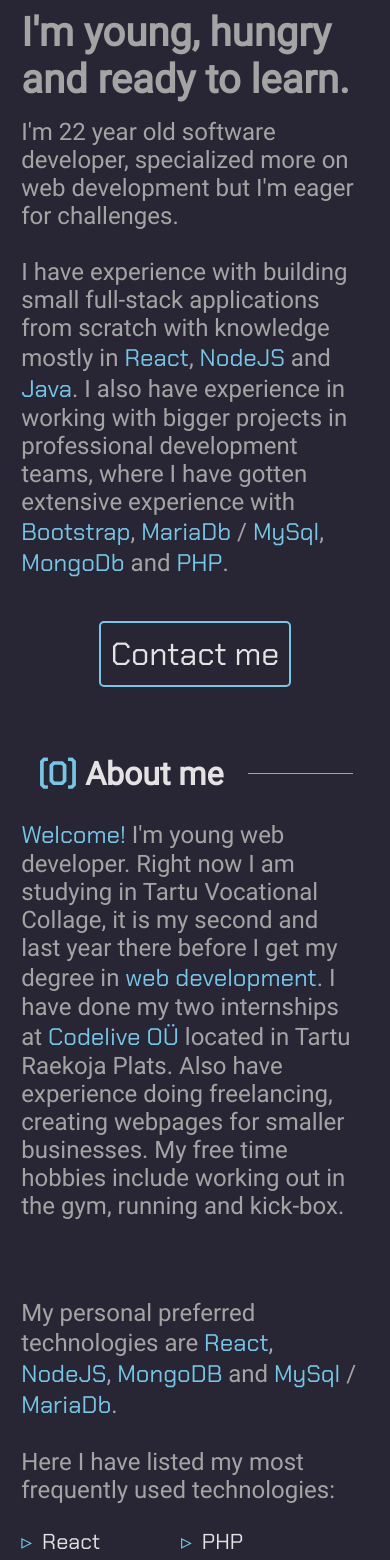
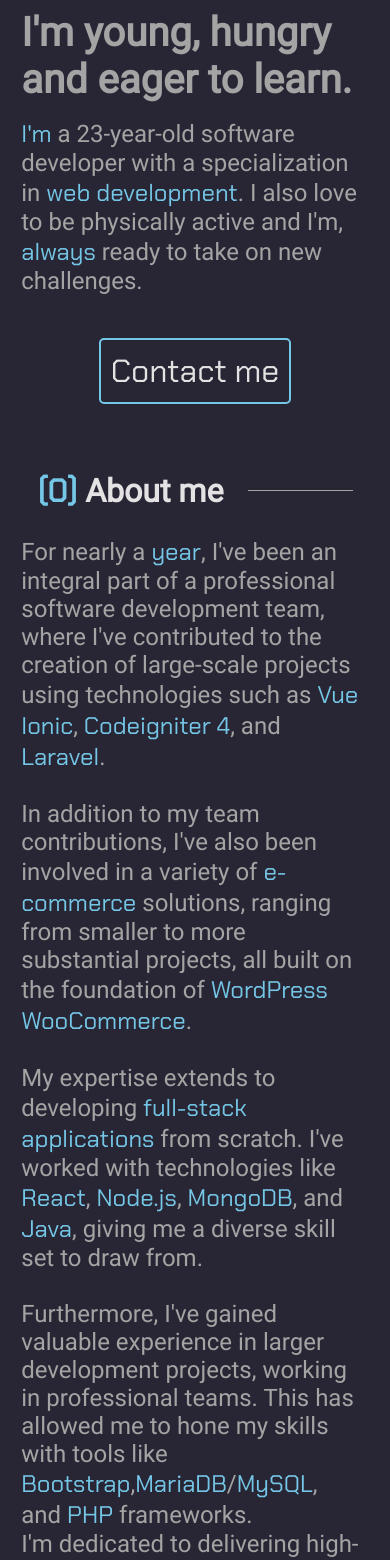
Before and after one commit to SanderPalk/portfolio-3, a React (Create React App) app: page / in a window 390 px wide. Shown: the part 148-1708 px from the top of the page. Built offline with nearby package versions, Linux system fonts and the light colour scheme.

Commit message:
master up-to-date info

```diff
--- a/src/App.css
+++ b/src/App.css
@@ -188,6 +188,7 @@ section.about {
     border-radius: 5px;
     background-color: #75C7E7;
     filter: opacity(80%);
+    transition: 0.4s;
 }
 
 .section-body-wrapper img:hover {
--- a/src/App.js
+++ b/src/App.js
@@ -14,13 +14,18 @@ import linkedIn from './LinkedIn_icon.svg';
 import github from './iconmonstr-github-1.svg';
 
 
-function App() {
+function App()
+{
   const [experienceView, setExperienceView] = useState(2);
 
-    function handleExperienceViewChange(view) {
-        if (view === 1) {
+  function handleExperienceViewChange(view)
+  {
+    if (view === 1)
+    {
       setExperienceView(1)
-        } else if (view === 2) {
+    }
+    else if (view === 2)
+    {
       setExperienceView(2)
     }
   }
@@ -42,15 +47,8 @@ function App() {
         <div>
           <h3>Nice to meet you, I am</h3>
           <h1>Sander Palk.</h1>
-                    <h2>I'm young, hungry and ready to learn.</h2>
-                    <p>I'm 22 year old software developer, specialized more on web development but I'm eager for
-                        challenges. <br/><br/>
-
-                        I have experience with building small full-stack applications from scratch with
-                        knowledge mostly in <span>React</span>, <span>NodeJS</span> and <span>Java</span>. I also have
-                        experience in working with bigger projects in professional development teams, where I have
-                        gotten extensive experience
-                        with <span>Bootstrap</span>, <span>MariaDb</span> / <span>MySql</span>, <span>MongoDb</span> and <span>PHP</span>.<br/>
+          <h2>I'm young, hungry and eager to learn.</h2>
+          <p><span>I'm</span> a 23-year-old software developer with a specialization in <span>web development</span>. I also love to be physically active and I'm, <span>always</span> ready to take on new challenges.<br/>
           </p>
           <div className="contact-me-button">
             <a href="#contact">Contact me</a>
@@ -68,26 +66,35 @@ function App() {
         <div className="section-body-wrapper">
           <div className="section-body-text">
             <p>
-                            <span>Welcome!</span> I'm young web developer. Right now I am studying in Tartu Vocational
-                            Collage, it is my second and last year there before I get my degree
-                            in <span>web development</span>. I have done my two internships
-                            at <span>Codelive OÜ</span> located in Tartu Raekoja Plats. Also have experience doing
-                            freelancing, creating webpages for smaller businesses. My free time hobbies include
-                            working out in the gym, running and kick-box.
+              For nearly a <span>year</span>, I've been an integral part of a professional software development team, where I've contributed to the creation of large-scale projects using technologies
+              such as <span>Vue
+              Ionic</span>, <span>Codeigniter 4</span>, and <span>Laravel</span>.
+              <br/><br/>
+              In addition to my team contributions, I've also been involved in a variety of <span>e-commerce</span> solutions, ranging from smaller to more substantial projects, all built on the
+              foundation of <span>WordPress WooCommerce</span>.
+              <br/><br/>
+              My expertise extends to developing <span>full-stack applications</span> from scratch. I've worked with technologies like <span>React</span>, <span>Node.js</span>, <span>MongoDB</span>,
+              and <span>Java</span>, giving me a diverse skill set to draw from.
+              <br/><br/>
+              Furthermore, I've gained valuable experience in larger development projects, working in professional teams. This has allowed me to hone my skills with tools like <span>Bootstrap</span>,
+              <span>MariaDB</span>/<span>MySQL</span>, and <span>PHP</span> frameworks.
+              <br/>
+              I'm dedicated to delivering high-quality software solutions and continuously expanding my knowledge in the dynamic field of web development."
             </p>
+
             <p>
               My personal preferred technologies
               are <span>React</span>, <span>NodeJS</span>, <span>MongoDB</span> and <span>MySql</span> / <span>MariaDb</span>. <br/><br/>
               Here I have listed my most frequently used technologies:
               <div className="technology-list">
                 <ul>
-                                    <li>React</li>
+                  <li>JavaScript (React, Vue)</li>
                   <li>Bootstrap</li>
                   <li>Wordpress</li>
                   <li>NodeJS</li>
                 </ul>
                 <ul>
-                                    <li>PHP</li>
+                  <li>PHP (CI4, Laravel)</li>
                   <li>Java</li>
                   <li>MySql/MariaDb</li>
                   <li>MongoDb</li>
--- a/src/Responsive.css
+++ b/src/Responsive.css
@@ -1,69 +1,4 @@
-/*@media screen and (max-width: 1800px) {*/
-/*    section#work {*/
-/*        width: 70%;*/
-/*    }*/
-/*    .section-work-body-wrapper {*/
-/*        display: grid;*/
-/*        grid-template-columns: auto auto;*/
-/*        gap: 5%;*/
-/*        margin-bottom: 35%;*/
-/*    }*/
-/*    .section-contact-wrapper ul li {*/
-/*        padding-left: 15%;*/
-/*    }*/
-/*}*/
-
-/*@media screen and (max-width: 1285px) {*/
-/*    section#work {*/
-/*        width: 85%;*/
-/*    }*/
-/*    .section-work-body-wrapper {*/
-/*        gap: 2%;*/
-/*        margin-bottom: 15%;*/
-/*    }*/
-/*    section.introduction p {*/
-/*        width: 80%;*/
-/*    }*/
-/*    .section-contact-wrapper ul li {*/
-/*        padding-left: 10%;*/
-/*    }*/
-/*    .section-experience-body-wrapper {*/
-/*        width: 100%;*/
-/*    }*/
-/*}*/
-
-/*@media screen and (max-width: 1032px) {*/
-/*    .App {*/
-/*        width: 98%;*/
-/*    }*/
-/*    section.introduction h3 {*/
-/*        font-size: 1.2em;*/
-/*    }*/
-/*    section.introduction h1 {*/
-/*        font-size: 4em;*/
-/*    }*/
-/*    section.introduction h2 {*/
-/*        font-size: 1.9em;*/
-/*    }*/
-/*    section.introduction p {*/
-/*        font-size: 1.4em;*/
-/*        width: 90%;*/
-/*    }*/
-/*    .section-contact-wrapper ul li {*/
-/*        padding-left: 5%;*/
-/*    }*/
-/*    .section-heading-wrapper hr {*/
-/*        width: 20%;*/
-/*    }*/
-/*}*/
-
-/*@media screen and (max-width: 776px) {*/
-/*    nav a {*/
-/*        padding: 5px;*/
-/*    }*/
-/*}*/
-
-@media screen and (max-width: 821px) {
+@media screen and (max-width: 991px) {
     .App {
         width: 99%;
         margin: 0 auto;
@@ -75,8 +10,9 @@
     }
 
     header {
-        background-color: #282634;
+        background-color: #282637;
         justify-content: center;
+        width: 100%;
     }
 
     nav a {
@@ -101,6 +37,7 @@
     section.introduction {
         height: fit-content;
         margin-bottom: 10%;
+        margin-top: 5%;
     }
 
     section.introduction h3 {
--- a/src/views/Schools.js
+++ b/src/views/Schools.js
@@ -3,7 +3,7 @@ function Schools() {
         <div>
             <div className="section-experience-content-item">
                 <h2>Tartu Vocational College</h2>
-                <p className="time-frame">September 2021 - Present</p>
+                <p className="time-frame">2021 - 2023</p>
             </div>
             <div className="section-experience-content-item">
                 <h2>Tõrva Gymnasium</h2>
--- a/src/views/Work.js
+++ b/src/views/Work.js
@@ -1,9 +1,25 @@
-function Work() {
+function Work()
+{
   return (
     <div className="section-experience-content-wrapper">
+
       <div className="section-experience-content-item">
-                <h2>Internship @ Codelive</h2>
-                <p className="time-frame">January - Present</p>
+        <h2>Employment @ Codelab OÜ</h2>
+        <p className="time-frame">June - Present</p>
+        <ul>
+          <li>
+            Contributed to the construction of a robust back-end management system tailored to address specific business requirements. This system played a pivotal role in streamlining workflow
+            processes, particularly in conjunction with the associated mobile application.
+          </li>
+          <li>
+            Crafted a customized mobile application using Vue Ionic to meet the unique needs of our client's business. This application not only addressed their specific requirements but also enhanced
+            user engagement and overall functionality.
+          </li>
+        </ul>
+      </div>
+      <div className="section-experience-content-item">
+        <h2>Internship @ Codelab OÜ</h2>
+        <p className="time-frame">January - April</p>
         <ul>
           <li>Imported users, orders and products from client's database to Wordpress database with MariaDb
             queries. The information amount was 300 000+ orders, 20 000+ users and over 2500 products.
@@ -15,7 +31,7 @@ function Work() {
         </ul>
       </div>
       <div className="section-experience-content-item">
-                <h2>Payed employment @ Codelive</h2>
+        <h2>Employment @ Codelab OÜ</h2>
         <p className="time-frame">June - August 2022</p>
         <ul>
           <li>Worked with considerable data models for investment company, mostly make big queries and reports
@@ -25,7 +41,7 @@ function Work() {
         </ul>
       </div>
       <div className="section-experience-content-item">
-                <h2>Internship @ Codelive</h2>
+        <h2>Internship @ Codelab OÜ</h2>
         <p className="time-frame">April - June 2022</p>
         <ul>
           <li>Added back-end logic to start-up company.</li>
```
Lines whose indentation alone changed are shown as unchanged.
